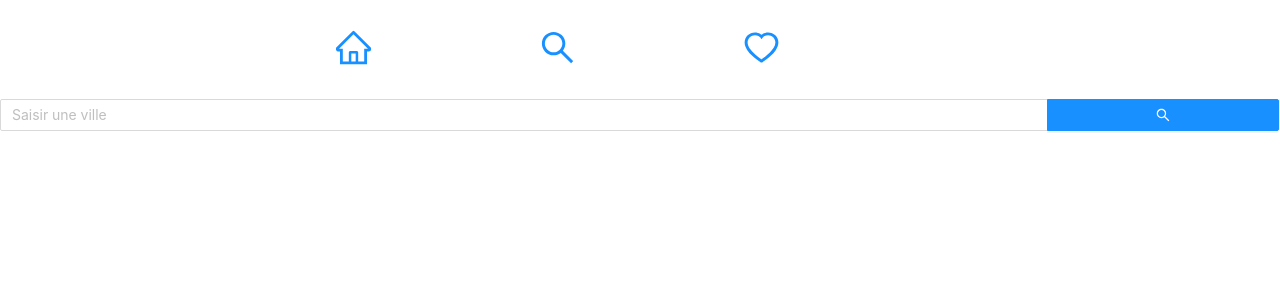
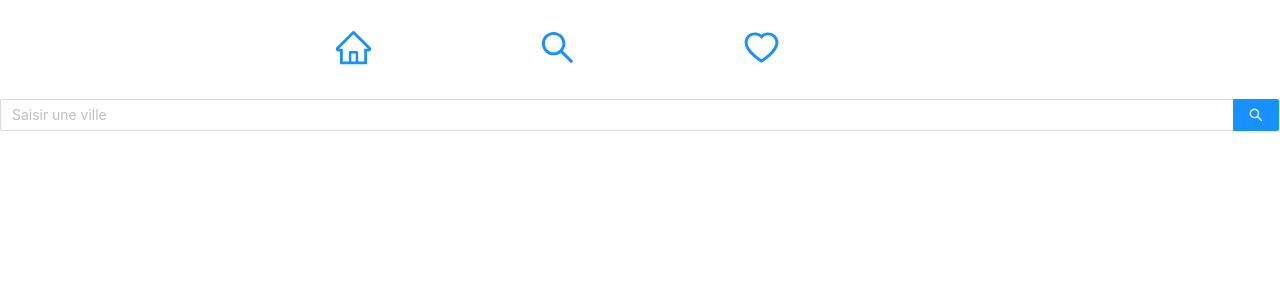
Before and after one commit to Lauraquat/app-meteo, a React (Create React App) app: page /search in a window 1280 px wide. Shown: the top 300 px of the page. Built offline with nearby package versions, Linux system fonts and the light colour scheme.

Commit message:
petit push de style

```diff
--- a/src/assets/header.css
+++ b/src/assets/header.css
@@ -3,7 +3,7 @@ nav{
     margin: 30px;
 }
 
-.anticon{
+.nav .anticon{
     width: 200px;
 }
 
```
